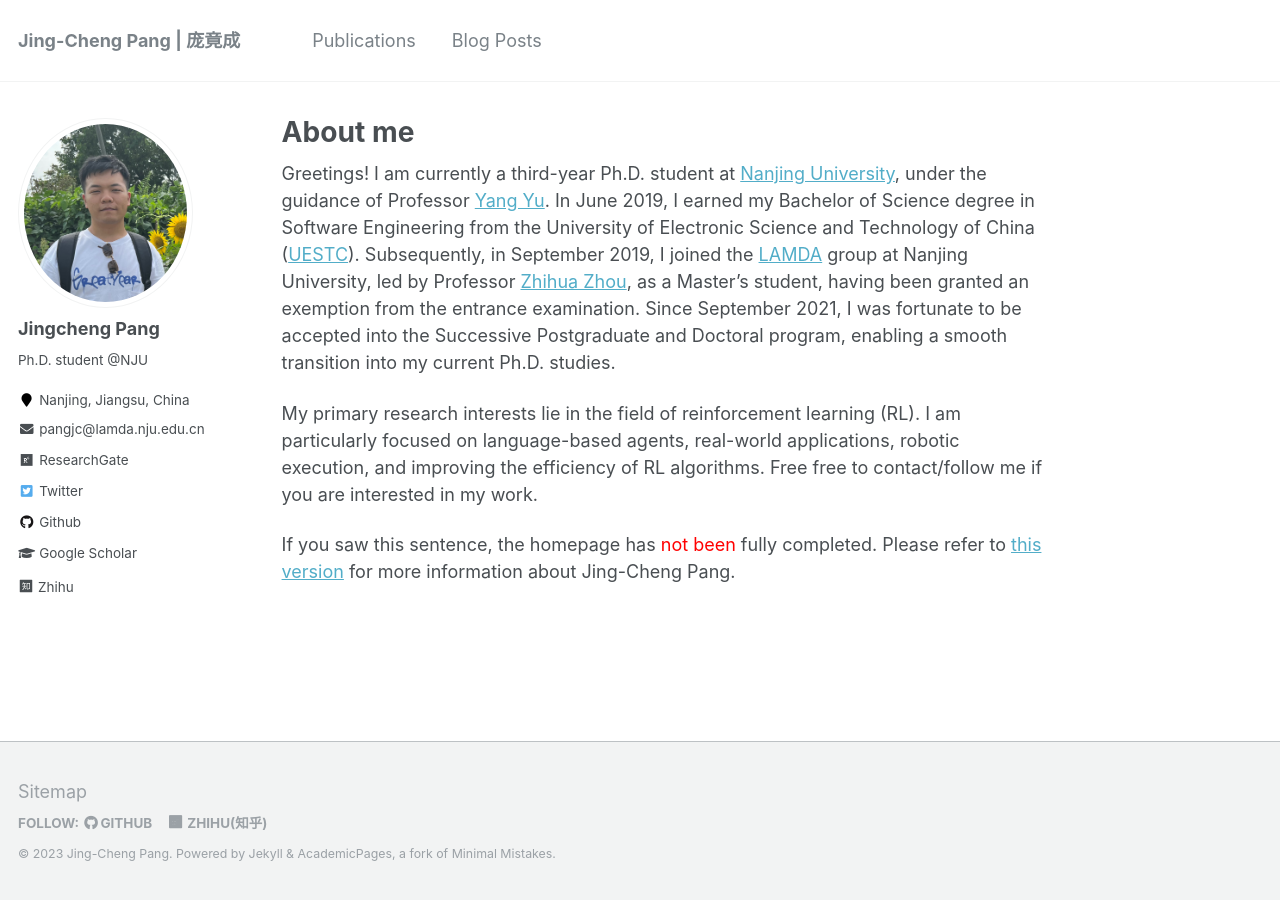
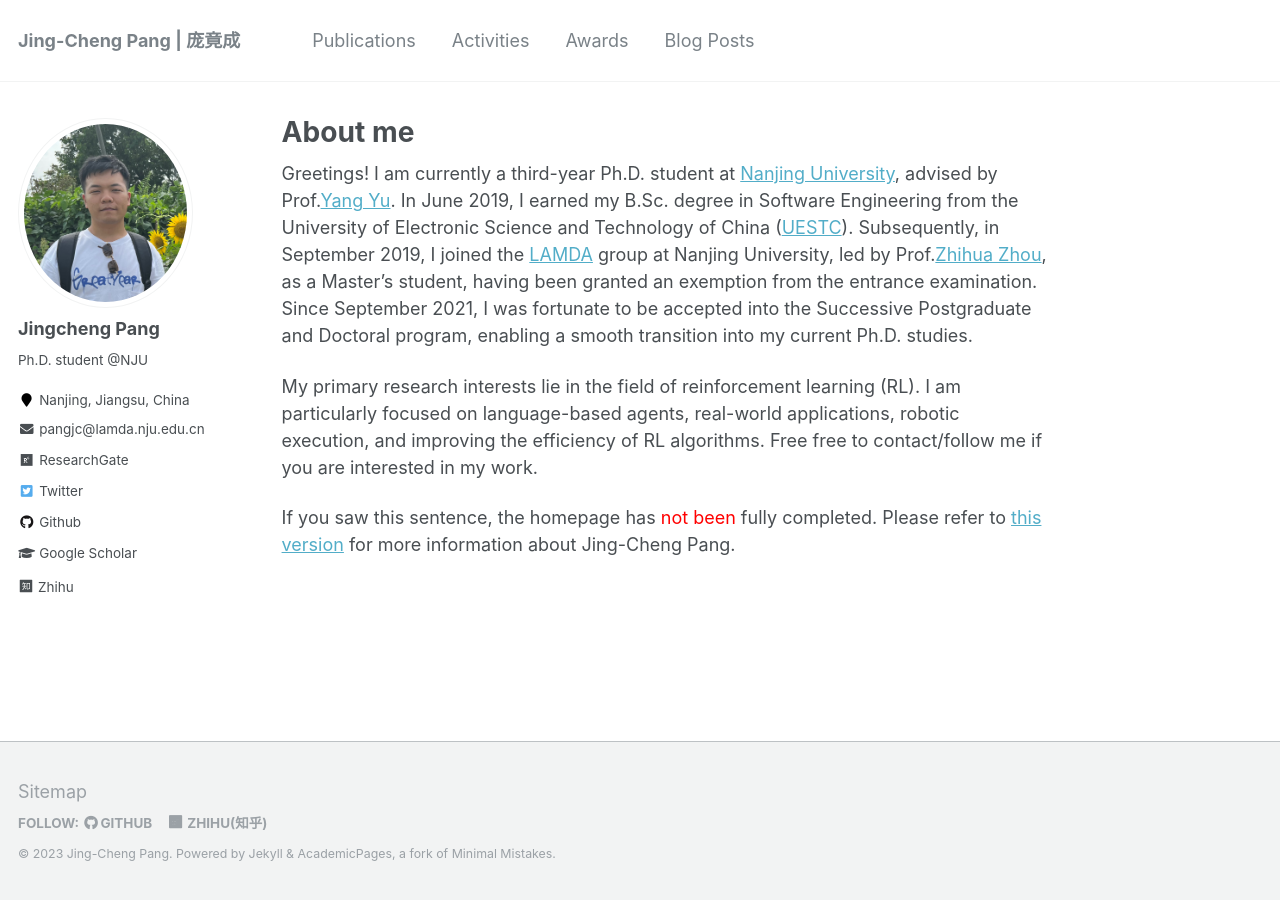
Before and after one commit to jingchengpang/jingchengpang.github.io, a Jekyll site: the page built from _pages/about.md, in a window 1280 px wide. Built offline with Jekyll 4.4.1, drawn with Linux system fonts in a browser that asks for light colours; a style sheet for code colours, icons or effects is not loaded.

Commit message:
add award and activity pages

```diff
--- a/_config.yml
+++ b/_config.yml
@@ -256,7 +256,7 @@ sass:
 permalink: /:categories/:title/
 # paginate: 5 # amount of posts to show
 # paginate_path: /page:num/
-timezone: America/Los_Angeles # http://en.wikipedia.org/wiki/List_of_tz_database_time_zones
+timezone: Asia/Shanghai # http://en.wikipedia.org/wiki/List_of_tz_database_time_zones
 
 
 # Plugins
--- a/_data/navigation.yml
+++ b/_data/navigation.yml
@@ -11,7 +11,10 @@ main:
 #
 #  - title: "Portfolio"
 #    url: /portfolio/
-
+  - title: "Activities"
+    url: /activity/
+  - title: "Awards"
+    url: /award/
   - title: "Blog Posts"
     url: /year-archive/
 
--- a/_pages/about.md
+++ b/_pages/about.md
@@ -8,7 +8,7 @@ redirect_from:
   - /about.html
 ---
 
-Greetings! I am currently a third-year Ph.D. student at [Nanjing University](https://www.nju.edu.cn/), under the guidance of Professor [Yang Yu](https://www.wolai.com/eyounx/dtR1MTyRXS5tP5Cex4KtdK). In June 2019, I earned my Bachelor of Science degree in Software Engineering from the University of Electronic Science and Technology of China ([UESTC](https://www.uestc.edu.cn/)). Subsequently, in September 2019, I joined the [LAMDA](https://www.lamda.nju.edu.cn) group at Nanjing University, led by Professor [Zhihua Zhou](https://cs.nju.edu.cn/zhouzh/index.htm), as a Master's student, having been granted an exemption from the entrance examination. Since September 2021, I was fortunate to be accepted into the Successive Postgraduate and Doctoral program, enabling a smooth transition into my current Ph.D. studies.
+Greetings! I am currently a third-year Ph.D. student at [Nanjing University](https://www.nju.edu.cn/), advised by Prof.[Yang Yu](https://www.wolai.com/eyounx/dtR1MTyRXS5tP5Cex4KtdK). In June 2019, I earned my B.Sc. degree in Software Engineering from the University of Electronic Science and Technology of China ([UESTC](https://www.uestc.edu.cn/)). Subsequently, in September 2019, I joined the [LAMDA](https://www.lamda.nju.edu.cn) group at Nanjing University, led by Prof.[Zhihua Zhou](https://cs.nju.edu.cn/zhouzh/index.htm), as a Master's student, having been granted an exemption from the entrance examination. Since September 2021, I was fortunate to be accepted into the Successive Postgraduate and Doctoral program, enabling a smooth transition into my current Ph.D. studies.
 
 My primary research interests lie in the field of reinforcement learning (RL). I am particularly focused on language-based agents, real-world applications, robotic execution, and improving the efficiency of RL algorithms. Free free to contact/follow me if you are interested in my work.
 
```
Also changed, not shown: _pages/activity.md (added, +26 -0 lines), _pages/award.md (added, +20 -0 lines).
